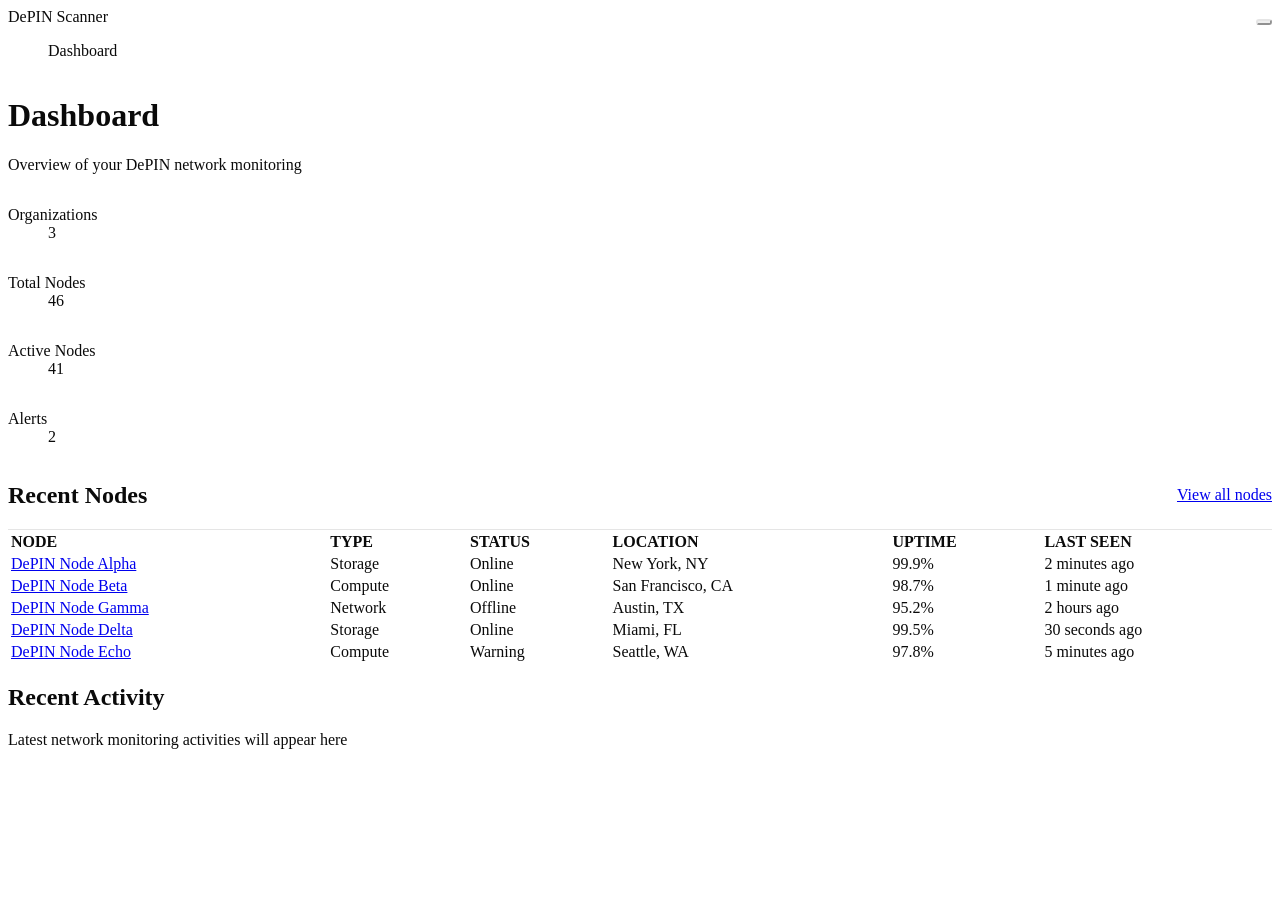
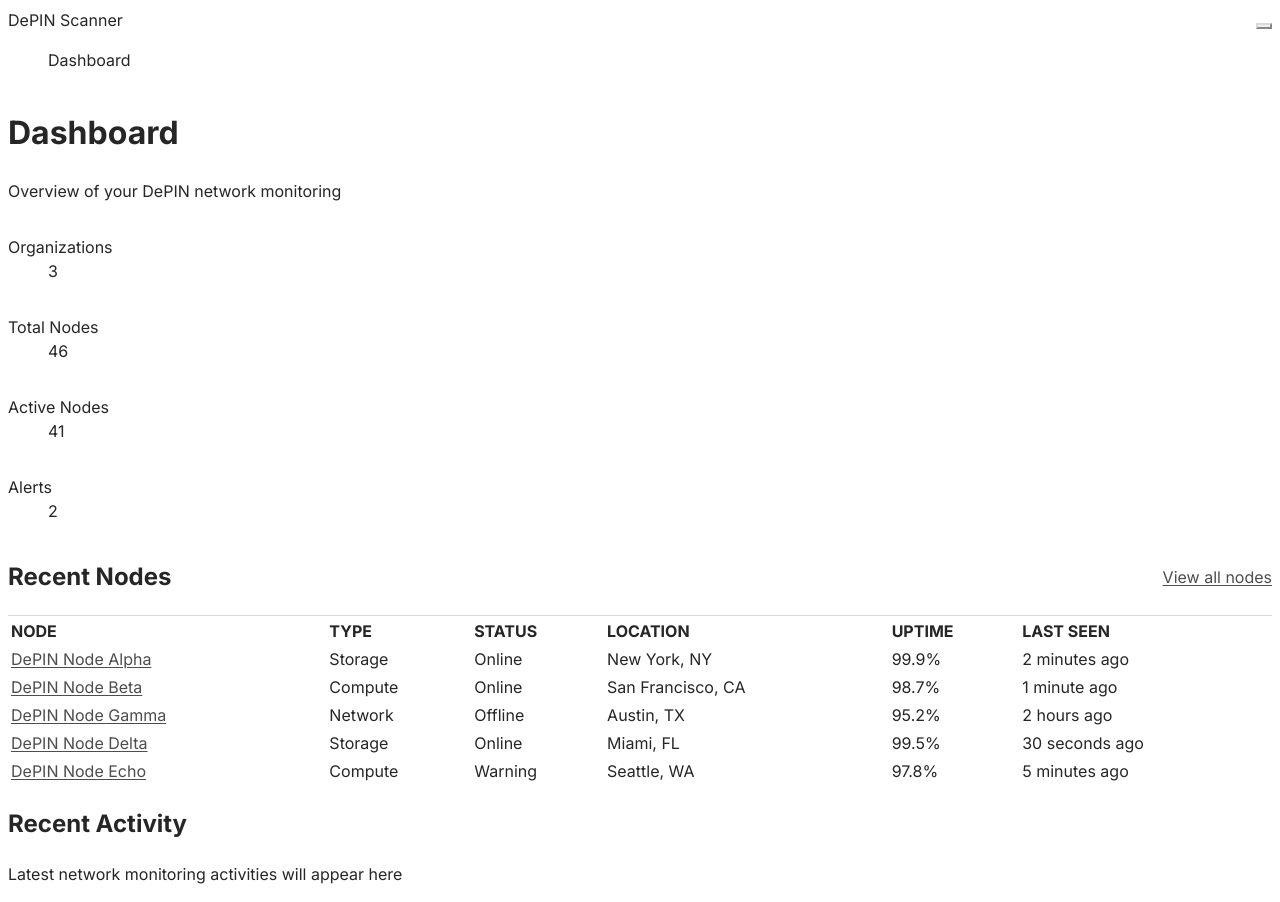
Before and after one commit to pgdn-network/pgdn-front, a React (Vite) app: page / in a window 1280 px wide. Before the commit the page ends 816 px from the top, so only its background shows below. Built offline with nearby package versions, Linux system fonts and the light colour scheme.

Commit message:
feat: reset color system to minimal subtle grays for MVP (no color casts, gradients, or extra styling)

```diff
--- a/src/index.css
+++ b/src/index.css
@@ -1,124 +1,178 @@
-
-@import "tw-animate-css";
-
-@custom-variant dark (&:is(.dark *));
+@import url('https://fonts.googleapis.com/css2?family=Inter:wght@300;400;500;600;700;800&display=swap');
 
 @tailwind base;
 @tailwind components;
 @tailwind utilities;
 
-@theme inline {
-  --radius-sm: calc(var(--radius) - 4px);
-  --radius-md: calc(var(--radius) - 2px);
-  --radius-lg: var(--radius);
-  --radius-xl: calc(var(--radius) + 4px);
-  --color-background: var(--background);
-  --color-foreground: var(--foreground);
-  --color-card: var(--card);
-  --color-card-foreground: var(--card-foreground);
-  --color-popover: var(--popover);
-  --color-popover-foreground: var(--popover-foreground);
-  --color-primary: var(--primary);
-  --color-primary-foreground: var(--primary-foreground);
-  --color-secondary: var(--secondary);
-  --color-secondary-foreground: var(--secondary-foreground);
-  --color-muted: var(--muted);
-  --color-muted-foreground: var(--muted-foreground);
-  --color-accent: var(--accent);
-  --color-accent-foreground: var(--accent-foreground);
-  --color-destructive: var(--destructive);
-  --color-border: var(--border);
-  --color-input: var(--input);
-  --color-ring: var(--ring);
-  --color-chart-1: var(--chart-1);
-  --color-chart-2: var(--chart-2);
-  --color-chart-3: var(--chart-3);
-  --color-chart-4: var(--chart-4);
-  --color-chart-5: var(--chart-5);
-  --color-sidebar: var(--sidebar);
-  --color-sidebar-foreground: var(--sidebar-foreground);
-  --color-sidebar-primary: var(--sidebar-primary);
-  --color-sidebar-primary-foreground: var(--sidebar-primary-foreground);
-  --color-sidebar-accent: var(--sidebar-accent);
-  --color-sidebar-accent-foreground: var(--sidebar-accent-foreground);
-  --color-sidebar-border: var(--sidebar-border);
-  --color-sidebar-ring: var(--sidebar-ring);
-}
-
 :root {
-  --radius: 0.625rem;
-  --background: oklch(1 0 0);
-  --foreground: oklch(0.145 0 0);
-  --card: oklch(1 0 0);
-  --card-foreground: oklch(0.145 0 0);
-  --popover: oklch(1 0 0);
-  --popover-foreground: oklch(0.145 0 0);
-  --primary: oklch(0.205 0 0);
-  --primary-foreground: oklch(0.985 0 0);
-  --secondary: oklch(0.97 0 0);
-  --secondary-foreground: oklch(0.205 0 0);
-  --muted: oklch(0.97 0 0);
-  --muted-foreground: oklch(0.556 0 0);
-  --accent: oklch(0.97 0 0);
-  --accent-foreground: oklch(0.205 0 0);
-  --destructive: oklch(0.577 0.245 27.325);
-  --border: oklch(0.922 0 0);
-  --input: oklch(0.922 0 0);
-  --ring: oklch(0.708 0 0);
-  --chart-1: oklch(0.646 0.222 41.116);
-  --chart-2: oklch(0.6 0.118 184.704);
-  --chart-3: oklch(0.398 0.07 227.392);
-  --chart-4: oklch(0.828 0.189 84.429);
-  --chart-5: oklch(0.769 0.188 70.08);
-  --sidebar: oklch(0.985 0 0);
-  --sidebar-foreground: oklch(0.145 0 0);
-  --sidebar-primary: oklch(0.205 0 0);
-  --sidebar-primary-foreground: oklch(0.985 0 0);
-  --sidebar-accent: oklch(0.97 0 0);
-  --sidebar-accent-foreground: oklch(0.205 0 0);
-  --sidebar-border: oklch(0.922 0 0);
-  --sidebar-ring: oklch(0.708 0 0);
+  --background: 0 0% 100%;         /* white */
+  --surface: 0 0% 98%;             /* very light gray */
+  --surface-secondary: 0 0% 95%;   /* light gray */
+  --surface-hover: 0 0% 92%;       /* slightly darker gray for hover */
+  --border: 0 0% 85%;              /* subtle border gray */
+  --border-strong: 0 0% 70%;       /* stronger border */
+  --primary: 0 0% 15%;             /* main text: dark gray */
+  --secondary: 0 0% 40%;           /* secondary text: medium gray */
+  --muted: 0 0% 60%;               /* muted text: light gray */
+  --accent: 0 0% 30%;              /* accent: slightly lighter than primary */
+  --accent-hover: 0 0% 10%;        /* accent hover: almost black */
+  --success: 0 0% 50%;             /* gray for success (MVP, not green) */
+  --warning: 0 0% 60%;             /* gray for warning (MVP, not yellow) */
+  --danger: 0 0% 30%;              /* gray for danger (MVP, not red) */
 }
 
 .dark {
-  --background: oklch(0.145 0 0);
-  --foreground: oklch(0.985 0 0);
-  --card: oklch(0.205 0 0);
-  --card-foreground: oklch(0.985 0 0);
-  --popover: oklch(0.205 0 0);
-  --popover-foreground: oklch(0.985 0 0);
-  --primary: oklch(0.922 0 0);
-  --primary-foreground: oklch(0.205 0 0);
-  --secondary: oklch(0.269 0 0);
-  --secondary-foreground: oklch(0.985 0 0);
-  --muted: oklch(0.269 0 0);
-  --muted-foreground: oklch(0.708 0 0);
-  --accent: oklch(0.269 0 0);
-  --accent-foreground: oklch(0.985 0 0);
-  --destructive: oklch(0.704 0.191 22.216);
-  --border: oklch(1 0 0 / 10%);
-  --input: oklch(1 0 0 / 15%);
-  --ring: oklch(0.556 0 0);
-  --chart-1: oklch(0.488 0.243 264.376);
-  --chart-2: oklch(0.696 0.17 162.48);
-  --chart-3: oklch(0.769 0.188 70.08);
-  --chart-4: oklch(0.627 0.265 303.9);
-  --chart-5: oklch(0.645 0.246 16.439);
-  --sidebar: oklch(0.205 0 0);
-  --sidebar-foreground: oklch(0.985 0 0);
-  --sidebar-primary: oklch(0.488 0.243 264.376);
-  --sidebar-primary-foreground: oklch(0.985 0 0);
-  --sidebar-accent: oklch(0.269 0 0);
-  --sidebar-accent-foreground: oklch(0.985 0 0);
-  --sidebar-border: oklch(1 0 0 / 10%);
-  --sidebar-ring: oklch(0.556 0 0);
+  --background: 0 0% 8%;           /* almost black */
+  --surface: 0 0% 12%;             /* very dark gray */
+  --surface-secondary: 0 0% 16%;   /* dark gray */
+  --surface-hover: 0 0% 22%;       /* hover gray */
+  --border: 0 0% 25%;              /* border gray */
+  --border-strong: 0 0% 40%;       /* strong border */
+  --primary: 0 0% 90%;             /* main text: very light gray */
+  --secondary: 0 0% 60%;           /* secondary text: medium gray */
+  --muted: 0 0% 40%;               /* muted text: dark gray */
+  --accent: 0 0% 80%;              /* accent: light gray */
+  --accent-hover: 0 0% 100%;       /* accent hover: white */
+  --success: 0 0% 70%;             /* gray for success */
+  --warning: 0 0% 60%;             /* gray for warning */
+  --danger: 0 0% 50%;              /* gray for danger */
 }
 
 @layer base {
   * {
-    @apply border-border outline-ring/50;
+    border-color: hsl(var(--border));
   }
+
   body {
-    @apply bg-background text-foreground;
+    background-color: hsl(var(--background));
+    color: hsl(var(--primary));
+    font-family: 'Inter', system-ui, sans-serif;
+    font-feature-settings: "rlig" 1, "calt" 1;
+    line-height: 1.5;
+    font-weight: 400;
+
+  a {
+    color: hsl(var(--accent));
+    text-underline-offset: 2px;
+    text-decoration: underline;
+    transition: color 0.2s;
+  }
+  a:hover {
+    color: hsl(var(--accent-hover));
+    text-decoration: underline;
+  }
+  }
+
+  /* Enhanced scrollbar styling */
+  ::-webkit-scrollbar {
+    width: 8px;
+  }
+
+  ::-webkit-scrollbar-track {
+    background: hsl(var(--surface-secondary));
+  }
+
+  ::-webkit-scrollbar-thumb {
+    background: hsl(var(--muted));
+  }
+
+  ::-webkit-scrollbar-thumb:hover {
+    background: hsl(var(--secondary));
   }
 }
+
+@layer components {
+  .glass-effect {
+    backdrop-filter: blur(20px);
+    background: rgba(255, 255, 255, 0.1);
+    border: 1px solid rgba(255, 255, 255, 0.2);
+  }
+
+  .dark .glass-effect {
+    background: rgba(0, 0, 0, 0.2);
+    border: 1px solid rgba(255, 255, 255, 0.1);
+  }
+
+  .gradient-text {
+    background: linear-gradient(135deg, hsl(var(--accent)), hsl(var(--accent-hover)));
+    -webkit-background-clip: text;
+    -webkit-text-fill-color: transparent;
+    background-clip: text;
+  }
+
+  .card-glow {
+    box-shadow: 0 0 20px rgba(99, 102, 241, 0.1);
+  }
+
+  .dark .card-glow {
+    box-shadow: 0 0 20px rgba(129, 140, 248, 0.2);
+  }
+
+  .animation-fade-up {
+    animation: fadeUp 0.6s ease-out;
+  }
+
+  .animation-fade-in {
+    animation: fadeIn 0.4s ease-out;
+  }
+
+  .animation-slide-right {
+    animation: slideRight 0.5s ease-out;
+  }
+}
+
+@keyframes fadeUp {
+  from {
+    opacity: 0;
+    transform: translateY(20px);
+  }
+  to {
+    opacity: 1;
+    transform: translateY(0);
+  }
+}
+
+@keyframes fadeIn {
+  from {
+    opacity: 0;
+  }
+  to {
+    opacity: 1;
+  }
+}
+
+@keyframes slideRight {
+  from {
+    opacity: 0;
+    transform: translateX(-20px);
+  }
+  to {
+    opacity: 1;
+    transform: translateX(0);
+  }
+}
+
+@keyframes pulse {
+  0%, 100% {
+    opacity: 1;
+  }
+  50% {
+    opacity: 0.5;
+  }
+}
+
+@keyframes bounce {
+  0%, 100% {
+    transform: translateY(0);
+  }
+  50% {
+    transform: translateY(-10px);
+  }
+}
+
+@keyframes ping {
+  75%, 100% {
+    transform: scale(2);
+    opacity: 0;
+  }
+}
```
